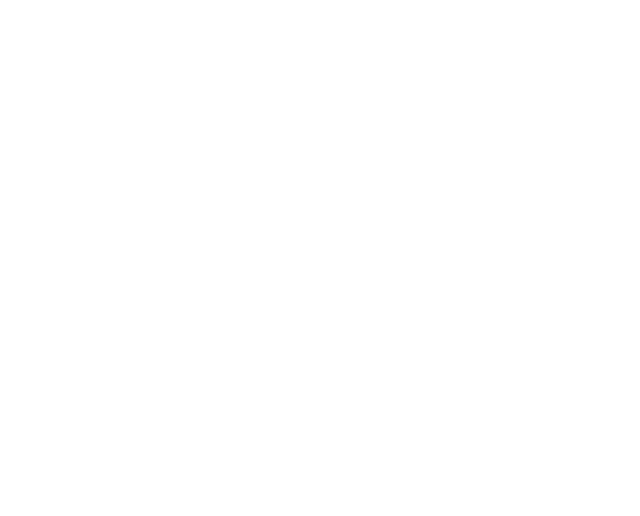
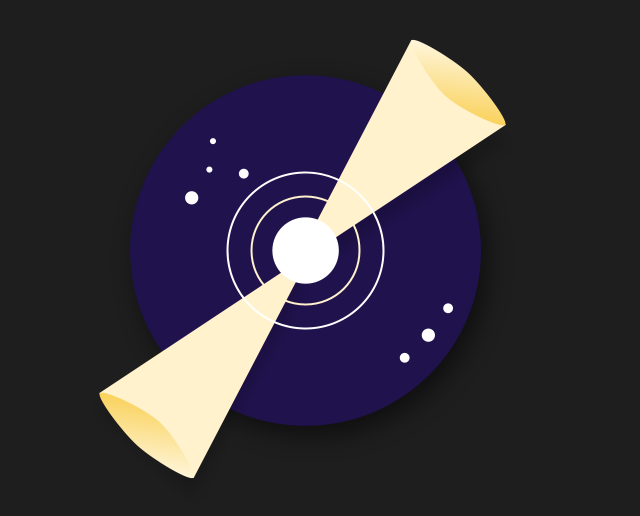
Before and after one commit to shimizacken/neutron, a website built with Parcel: page index.html in a window 1280 px wide. Shown: the whole page, without its empty margins (0-640 px from the left). Built offline with nearby package versions, Linux system fonts and the light colour scheme.

Commit message:
chore: folder added

```diff
--- a/index.html
+++ b/index.html
@@ -1,15 +1,14 @@
 <html>
+  <head>
+    <title>Parcel Sandbox</title>
+    <meta charset="UTF-8" />
+  </head>
 
-<head>
-	<title>Parcel Sandbox</title>
-	<meta charset="UTF-8" />
-</head>
+  <body style="background-color: #1e1e1e">
+    <div id="app">
+      <img src="src/assets/logo/neutron-logo.png" />
+    </div>
 
-<body>
-	<div id="app"></div>
-
-	<script src="src/index.ts">
-	</script>
-</body>
-
+    <script src="src/index.ts"></script>
+  </body>
 </html>
--- a/src/neutrons.ts
+++ b/src/examples/neutrons.ts
@@ -1,4 +1,4 @@
-import { createNeutron } from "./neutron";
+import { createNeutron } from "../neutron";
 
 export const colorsNeutron = createNeutron<string>();
 
--- a/src/index.ts
+++ b/src/index.ts
@@ -1,5 +1,5 @@
 import { createNeutron } from "./neutron";
-import { colorsNeutron, numbersNeutron } from "./neutrons";
+import { colorsNeutron, numbersNeutron } from "./examples/neutrons";
 
 const remove = colorsNeutron.watch((next, previous) => {
   console.log("next", next, "previous", previous);
```
